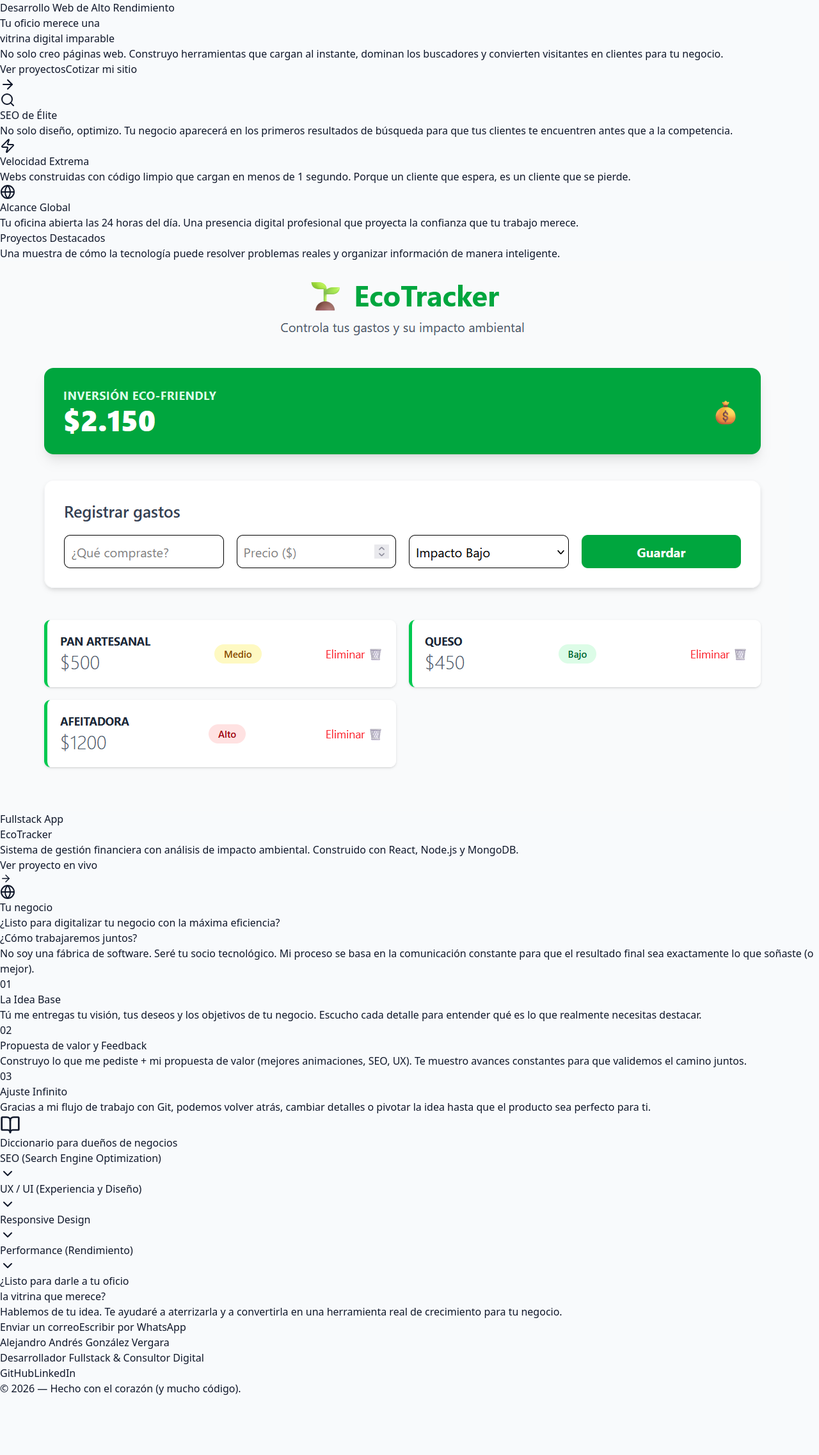
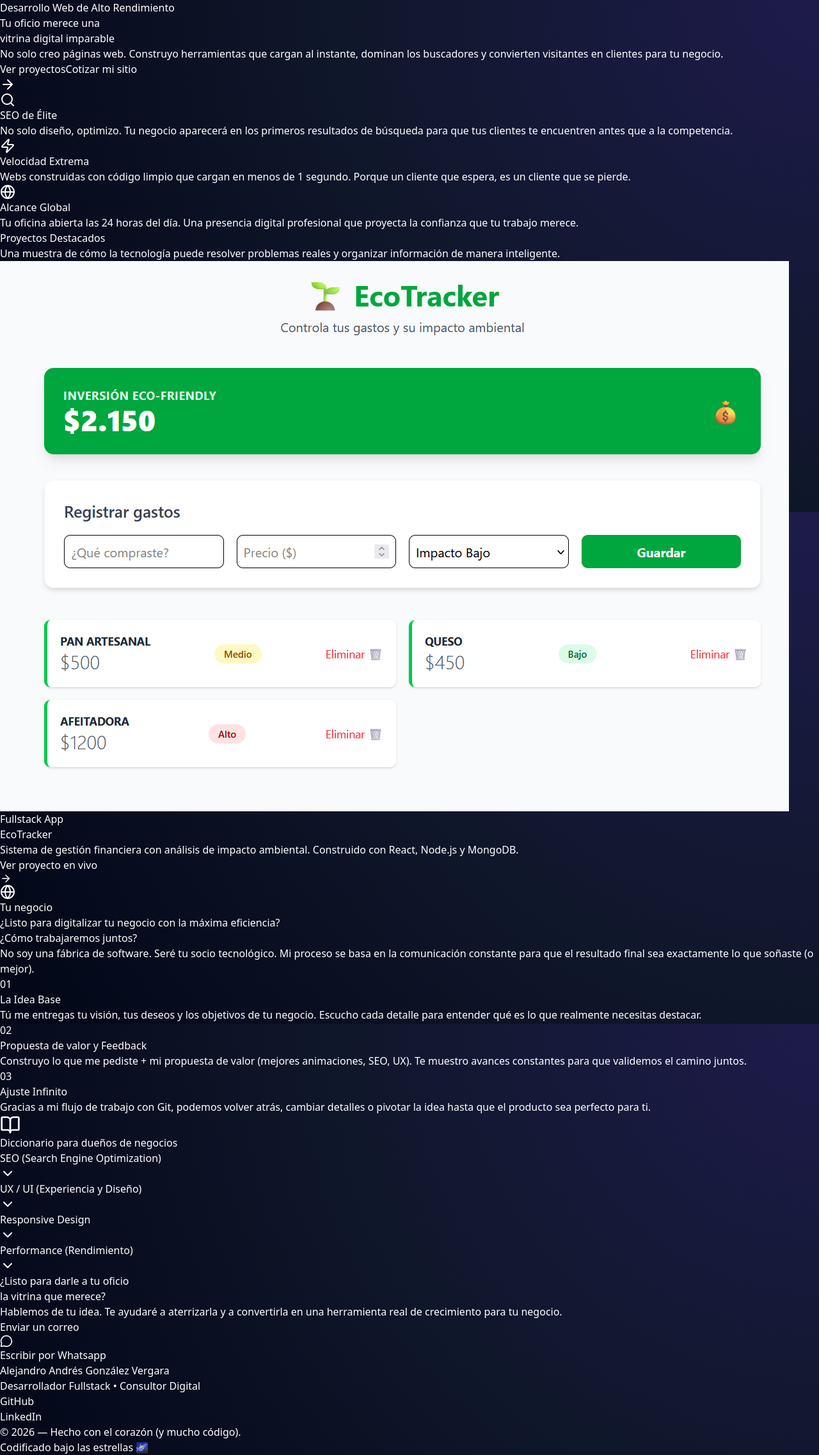
Before and after one commit to aagv2004/mi-portafolio, a React (Vite) app: page / in a window 1280 px wide. Shown: the whole page at 64% size. Before the commit the page ends 2182 px from the top, so only its background shows below. Built offline with nearby package versions, Linux system fonts and the light colour scheme.

Commit message:
Cambios totales al diseño de la página

```diff
--- a/src/App.jsx
+++ b/src/App.jsx
@@ -1,6 +1,6 @@
 /* eslint-disable no-unused-vars */
 import { motion } from "framer-motion";
-import { ArrowRight, Globe, Zap, Search, BookOpen, ChevronDown } from "lucide-react";
+import { ArrowRight, Globe, Zap, Search, BookOpen, ChevronDown, MessageCircle } from "lucide-react";
 import { useState } from "react";
 
 const terminos = [
@@ -22,14 +22,27 @@ const terminos = [
   }
 ];
 
+const Reveal = ({ children }) => {
+  return (
+    <motion.div
+      initial={{ opacity: 0, y: 50 }}
+      whileInView={{ opacity: 1, y: 0 }}
+      viewport={{ amount: 0.2 }}
+      transition={{ duration: 0.6, ease: "easeOut" }}
+    >
+      {children}
+    </motion.div>
+  )
+}
+
 function Glosario() {
   const [abierto, setAbierto] = useState(null);
   return (
-    <section className="py-24 bg-white">
+    <section className="py-24 bg-transparent">
       <div className="max-w-4xl mx-auto px-6">
         <div className="flex items-center gap-3 mb-10 justify-center">
           <BookOpen className="text-indigo-600" size={32} />
-          <h2 className="text-3xl font-bold text-slate-900">Diccionario para dueños de negocios</h2>
+          <h2 className="text-3xl font-bold text-white">Diccionario para dueños de negocios</h2>
         </div>
 
         <div className="space-y-4">
@@ -40,9 +53,9 @@ function Glosario() {
             >
               <button
                 onClick={() => setAbierto(abierto === index ? null : index)}
-                className="w-full flex items-center justify-between p-6 text-left hover:bg-slate-50 transition-colors"
+                className="w-full flex items-center justify-between p-6 text-left hover:bg-violet-600/20 transition-colors"
               >
-                <span className="font-bold text-slate-800">{item.titulo}</span>
+                <span className="font-bold text-white">{item.titulo}</span>
                 <ChevronDown
                   className={`text-slate-400 transition-transform ${abierto === index ? 'rotate-180' : ''}`}
                 />
@@ -52,7 +65,7 @@ function Glosario() {
                 <motion.div
                   initial={{ height: 0, opacity: 0 }}
                   animate={{ height: 'auto', opacity: 1 }}
-                  className="px-6 pb-6 text-slate-600 leading-relaxed"
+                  className="px-6 pb-6 text-white leading-relaxed"
                 >
                   {item.definicion}
                 </motion.div>
@@ -67,9 +80,10 @@ function Glosario() {
 
 function App() {
   return (
-    <div className="bg-white min-h-screen font-sans selection:bg-indigo-100">
+    <div className="min-h-screen font-sans selection:bg-indigo-500/3 text-slate-200">
+      <Reveal>
         {/* Hero section */}
-      <section className="relative px-6 pt-20 pb-24 md:pt-32 lg:px-8 max-w-7-xl mx-auto">
+        <section className="relative px-6 pt-20 pb-24 md:pt-32 lg:px-8 max-w-7xl mx-auto">
           <motion.div
           initial={{ opacity: 0, y: 20 }}
           animate={{ opacity: 1, y: 0}}
@@ -80,85 +94,90 @@ function App() {
               Desarrollo Web de Alto Rendimiento
             </span>
 
-          <h1 className="text-5xl md:text-7xl font-extrabold tracking-tight text-slate-900 mb-8">
+            <h1 className="text-5xl md:text-7xl font-extrabold tracking-tight text-white mb-8">
               Tu oficio merece una <br />
               <span className="text-transparent bg-clip-text bg-gradient-to-r from-indigo-600 to-violet-600">
                 vitrina digital imparable
               </span>
             </h1>
 
-          <p className="max-w-2xl mx-auto text-lg mg:text-xl text-slate-600 mb-10 leading-relaxed">
+            <p className="max-w-2xl mx-auto text-lg mg:text-xl text-slate-400 mb-10 leading-relaxed">
               No solo creo páginas web. Construyo herramientas que cargan al instante, dominan los buscadores y convierten visitantes en clientes para tu negocio.
             </p>
 
             <div className="flex flex-col sm:flex-row gap-4 justify-center items-center">
-            <button className="px-8 py-4 bg-indigo-600 text-white rounded-xl font-bold hover:bg-indigo-700 transition-all flex items-center gap-2 group shadow-lg shadow-indigo-200">
+              <button className="px-8 py-4 bg-indigo-600 text-white rounded-xl font-bold hover:bg-indigo-500 transition-all flex items-center gap-2 group shadow-[0_0_20px_rgba(79,70,229,0.4)]">
                 Ver proyectos
                 <ArrowRight className="group-hover:translate-x-1 transition-transform" />
               </button>
-            <button className="px-8 py-4 bg-white text-slate-700 border-2 border-slate-200 rounded-xl font-bold hover:border-indigo-600 transition-all">
+              <button className="px-8 py-4 bg-white/5 text-white border border-white/20 backdrop-blur-sm rounded-xl font-bold hover:bg-white/10 hover:border-white/40 transition-all">
                 Cotizar mi sitio
               </button>
             </div>
           </motion.div>
         </section>
+      </Reveal>
+
 
       {/* Benefits Sections */}
-      <section className="py-20 bg-slate-50">
+      <Reveal>
+        <section className="py-20 bg-transparent">
           <div className="max-w-7xl mx-auto px-6 lg:px-8">
             <div className="grid grid-cols-1 md:grid-cols-3 gap-12">
               {/* Tarjeta 1: SEO */}
 
               <motion.div
-            whileHover={{ y: -10 }}
-            className="p-8 bg-white rounded-3xl shadow-sm border border-slate-100"
+              whileHover={{ y: -10, borderColor: "rgba(99, 102, 241, 0.5)" }}
+              className="p-8 bg-slate-900/40 backdrop-blur-xl border rounded-3xl border-white/10 shadow-[0_20px_50px_rgba(0,0,0,0.3)] transition-all"
               >
-              <div className="w-12 h-12 bg-indigo-100 rounded-2xl flex items-center justify-center mb-6">
-                <Search className="text-indigo-600" />
+                <div className="w-12 h-12 bg-indigo-500/20 rounded-2xl flex items-center justify-center mb-6 border border-indigo-500/30">
+                  <Search className="text-indigo-400" />
                 </div>
-              <h3 className="text-xl font-bold mb-4">SEO de Élite</h3>
-              <p className="text-slate-600 leading-relaxed">
+                <h3 className="text-xl font-bold mb-4 text-white">SEO de Élite</h3>
+                <p className="text-slate-400 leading-relaxed">
                   No solo diseño, optimizo. Tu negocio aparecerá en los primeros resultados de búsqueda para que tus clientes te encuentren antes que a la competencia.
                 </p>
               </motion.div>
 
               {/* Tarjeta 2: Velocidad */}
               <motion.div
-            whileHover={{ y: -10 }}
-            className="p-8 bg-white rounded-3xl shadow-sm border border-slate-100"
+              whileHover={{ y: -10, borderColor: "rgba(99, 102, 241, 0.5)" }}
+              className="p-8 bg-slate-900/40 backdrop-blur-xl border rounded-3xl border-white/10 shadow-[0_20px_50px_rgba(0,0,0,0.3)] transition-all"
               >
-              <div className="w-12 h-12 bg-emerald-100 rounded-2xl flex items-center justify-center mb-6">
+                <div className="w-12 h-12 bg-emerald-100 rounded-2xl flex items-center justify-center mb-6 border border-indigo-500/30">
                   <Zap className="text-emerald-600"/>
                 </div>
-              <h3 className="text-xl font-bold mb-4">Velocidad Extrema</h3>
-              <p className="text-slate-600 leading-relaxed">
+                <h3 className="text-xl font-bold mb-4 text-white">Velocidad Extrema</h3>
+                <p className="text-slate-400 leading-relaxed">
                   Webs construidas con código limpio que cargan en menos de 1 segundo. Porque un cliente que espera, es un cliente que se pierde.
                 </p>
               </motion.div>
 
               {/*  Tarjeta 3: Diseño */}
               <motion.div
-            whileHover={{ y: -10 }}
-            className="p-8 bg-white rounded-3xl shadow-sm border border-slate-100"
+              whileHover={{ y: -10, borderColor: "rgba(99, 102, 241, 0.5)" }}
+              className="p-8 bg-slate-900/40 backdrop-blur-xl border rounded-3xl border-white/10 shadow-[0_20px_50px_rgba(0,0,0,0.3)] transition-all"
               >
-              <div className="w-12 h-12 bg-violet-100 rounded-2xl flex items-center justify-center mb-6">
+                <div className="w-12 h-12 bg-violet-700 rounded-2xl flex items-center justify-center mb-6 border border-indigo-500/30">
                   <Globe classname="text-violet-600" />
                 </div>
-              <h3 className="text-xl font-bold mb-4 ">Alcance Global</h3>
-              <p className="text-slate-600 leading-relaxed">
+                <h3 className="text-xl font-bold mb-4 text-white">Alcance Global</h3>
+                <p className="text-slate-400 leading-relaxed">
                   Tu oficina abierta las 24 horas del día. Una presencia digital profesional que proyecta la confianza que tu trabajo merece.
                 </p>
               </motion.div>
             </div>
           </div>
         </section>
+      </Reveal>
 
       {/* Sección de proyectos */}
-      <section className="py-24 bg-white">
+      <Reveal>
+        <section className="py-24 bg-transparent">
           <div className="max-w-7xl mx-auto px-6 lg:px-8">
             <div className="mb-16">
-            <h2 className="text-3xl font-bold text-slate-900 mb-4">Proyectos Destacados</h2>
-            <p className="text-slate-600 max-w-xl">
+              <h2 className="text-3xl font-bold text-white mb-4">Proyectos Destacados</h2>
+              <p className="text-slate-400 max-w-xl">
                 Una muestra de cómo la tecnología puede resolver problemas reales y organizar información de manera inteligente.
               </p>
             </div>
@@ -216,29 +235,31 @@ function App() {
             </div>
           </div>
         </section>
+      </Reveal>
 
       {/* Metodología de trabajo */}
-      <section className="py-24 bg-slate-50">
+      <Reveal>
+        <section className="py-24 bg-transparent">
           <div className="max-w-7xl mx-auto px-6 lg:px-8">
             <div className="text-center mb-16">
-            <h2 className="text-3xl font-bold text-slate-900 mb-4">¿Cómo trabajaremos juntos?</h2>
-            <p className="text-slate-600 max-w-2xl mx-auto">
+              <h2 className="text-3xl font-bold text-white mb-4">¿Cómo trabajaremos juntos?</h2>
+              <p className="text-slate-400 max-w-2xl mx-auto">
                 No soy una fábrica de software. Seré tu socio tecnológico. Mi proceso se basa en la comunicación constante para que el resultado final sea exactamente lo que soñaste (o mejor).
               </p>
             </div>
 
             <div className="grid grid-cols-1 md:grid-cols-3 gap-8 relative">
               {/* Paso 1 */}
-            <div className="relative p-8 bg-white rounded-3xl shadow-sm border border-slate-100 z-10">
+              <div className="relative p-8 bg-slate-900/40 backdrop-blur-xl border border-white/10 rounded-3xl shadow-2xl z-10">
                 <div className="text-indigo-600 font-bold text-5xl mb-6 opacity-20">01</div>
                 <h3 className="text-xl font-bold mb-3">La Idea Base</h3>
-              <p className="text-slate-600">
+                <p className="text-slate-400">
                   Tú me entregas tu visión, tus deseos y los objetivos de tu negocio. Escucho cada detalle para entender qué es lo que realmente necesitas destacar.
                 </p>
               </div>
 
               {/* Paso 2 */}
-            <div className="relative p-8 bg-indigo-600 rounded-3xl shadow-xl text-white z-10 scale-105">
+              <div className="relative p-8 bg-indigo-600/40 backdrop-blur-xl border border-white/10 rounded-3xl shadow-2xl z-10 scale-105">
                 <div className="text-white font-bold text-5xl mb-6 opacity-20">02</div>
                 <h3 className="text-xl font-bold mb-3">Propuesta de valor y Feedback</h3>
                 <p className="text-indigo-100">
@@ -247,51 +268,57 @@ function App() {
               </div>
 
               {/* Paso 3 */}
-            <div className="relative p-8 bg-white rounded-3xl shadow-sm border border-slate-100 z-10">
+              <div className="relative p-8 bg-slate-900/40 backdrop-blur-xl border border-white/10 rounded-3xl shadow-2xl z-10">
                 <div className="text-indigo-600 font-bold text-5xl mb-6 opacity-20">03</div>
                 <h3 className="text-xl font-bold mb-3">Ajuste Infinito</h3>
-              <p className="text-slate-600">
+                <p className="text-slate-400">
                   Gracias a mi flujo de trabajo con Git, podemos volver atrás, cambiar detalles o pivotar la idea hasta que el producto sea perfecto para ti.
                 </p>
               </div>
             </div>
           </div>
         </section>
+        </Reveal>
 
       {/* Glosario */}
       {Glosario()}
 
       {/*Contacto / CTA Final */}
-      <section className="py-24 px-6">
+      <section className="py-24 px-6 bg-transparent">
         <motion.div
           initial={{ opacity: 0, scale: 0.95 }}
           whileInView={{ opacity: 1, scale: 1 }}
           viewport={{ once: true }}
-          className="max-w-5xl mx-auto bg-indigo-600 rounded-[3rem] p-12 md:p-20 text-center relative overflow-hidden shadow-2xl shadow-indigo-200"
+          className="max-w-5xl mx-auto bg-slate-950/50 backdrop-blur-2xl rounded-[3rem] p-12 md:p-20 text-center relative overflow-hidden border border-white/10 shadow-[0_0_50_rgba(79,70,229,0.2)]"
         >
           {/* Decoración de fondo */}
-          <div className="absolute top-0 left-0 w-full h-full bg-[radial-gradient(circle_at_top_right,_var(--tw-gradient-stops))] from-indigo-500 via-indigo-600 to-indigo-800 opacity-50" />
+          <div className="absolute -top-24 -right-24 w-96 h-96 bg-indigo-600/20 blur-[100px] rounded-full" />
+          <div className="absolute -bottom-24 -left-24 w-96 h-96 bg-violet-600/10 blur-[100px] rounded-full" />
 
           <div className="relative z-10">
-            <h2 className="text-3xl md:text-5xl font-bold text-white mb-6">
-              ¿Listo para darle a tu oficio <br /> la vitrina que merece?
+            <h2 className="text-3xl md:text-5xl font-bold text-white mb-6 tracking-tight">
+              ¿Listo para darle a tu oficio <br />
+              <span className="text-transparent bg-clip-text bg-gradient-to-r from-indigo-400 to-violet-400">
+                la vitrina que merece?
+              </span>
             </h2>
-            <p className="text-indigo-100 text-lg mb-10 max-w-xl mx-auto">
+            <p className="text-slate-400 text-lg mb-10 max-w-xl mx-auto leading-relaxed">
               Hablemos de tu idea. Te ayudaré a aterrizarla y a convertirla en una herramienta real de crecimiento para tu negocio.
             </p>
             <div className="flex flex-col sm:flex-row gap-4 justify-center">
               <a
                 href="mailto:tuemail@ejemplo.com"
-                className="px-8 py-4 bg-white text-indigo-600 rounded-2xl font-bold hover:bg-indigo-50 transition-all shadow-lg"
+                className="px-8 py-4 bg-white text-indigo-600 rounded-2xl font-bold hover:bg-indigo-500 hover:text-white transition-all shadow-[0_0_20px_rgba(79,70,229,0.4)] hover:scale-105 active:scale-95"
               >
                 Enviar un correo
               </a>
               <a
-                href="https://wa.me/tu-numero-aqui"
+                href="https://wa.me/+56961917708"
                 target="_blank"
-                className="px-8 py-4 bg-indigo-500 text-white border border-indigo-400 rounded-2xl font-bold hover:bg-indigo-400 transition-all shadow-lg"
+                className="px-8 py-4 bg-white/5 text-white border border-white/10 rounded-2xl font-bold hover:bg-white/10 transition-all backdrop-blur-md flex"
               >
-                Escribir por WhatsApp
+                <MessageCircle size={20} className="text-emerald-400 group-hover:scale-110 transition-transform"/>
+                <p className="pl-2">Escribir por <span className="text-emerald-400">Whatsapp</span></p>
               </a>
             </div>
           </div>
@@ -299,21 +326,33 @@ function App() {
       </section>
 
       {/* Footer */}
-      <footer className="py-12 border-t border-slate-100 bg-white">
-        <div className="max-w-7xl mx-auto px-6 flex flex-col md:flex-row justify-between items-center gap-6">
+      <footer className="py-12 border-t border-white/5 bg-transparent relative overflow-hidden">
+      <div className="absolute top-0 left-1/2 -translate-x-1/2 w-1/2 h-px bg-gradient-to-r from-transparent via-indigo-500/50 to-transparent" />
+        <div className="max-w-7xl mx-auto px-6 flex flex-col md:flex-row justify-between items-center gap-8 relative z-10">
           <div className="flex flex-col items-center md:items-start">
-            <span className="text-xl font-bold text-slate-900">Alejandro Andrés González Vergara</span>
-            <p className="text-slate-500 text-sm mt-1">Desarrollador Fullstack & Consultor Digital</p>
+            <span className="text-xl font-bold text-white tracking-tight">Alejandro Andrés González Vergara</span>
+            <p className="text-slate-500 text-sm mt-1 font-medium">Desarrollador Fullstack <span className="text-indigo-500/50 mx-1">•</span> Consultor Digital</p>
           </div>
 
-          <div className="flex gap-8 text-slate-400">
-            <a href="https://github.com/aagv2004" target="_blank" className="hover:text-indigo-600 transition-colors font-medium">GitHub</a>
-            <a href="https://www.linkedin.com/in/alejandro-gonzáxlez-vergara-69216b277/" target="_blank" className="hover:text-indigo-600 transition-colors font-medium">LinkedIn</a>
+          <div className="flex gap-8">
+            <a href="https://github.com/aagv2004" target="_blank" className="text-slate-400 hover:text-white transition-colors text-sm font-semibold flex items-center gap-2 group">
+              <div className="w-1 h-1 bg-indigo-500 rounded-full opacity-0 group-hover:opacity-100 transition-opacity" />
+              GitHub
+            </a>
+            <a href="https://www.linkedin.com/in/alejandro-gonzáxlez-vergara-69216b277/" target="_blank" className="text-slate-400 hover:text-white transition-colors text-sm font-semibold flex items-center gap-2 group">
+              <div className="w-1 h-1 bg-indigo-500 rounded-full opacity-0 group-hover:opacity-100 transition-opacity" />
+              LinkedIn
+            </a>
           </div>
 
-          <p className="text-slate-400 text-xs">
+          <div className="text-center md:text-right">
+            <p className="text-slate-500 text-xs tracking-widest uppercase">
               © {new Date().getFullYear()} — Hecho con el corazón (y mucho código).
             </p>
+            <p className="text-[10px] text-slate-600 mt-1 italic">
+              Codificado bajo las estrellas 🌌
+            </p>
+          </div>
         </div>
       </footer>
 
--- a/src/index.css
+++ b/src/index.css
@@ -2,7 +2,28 @@
 @tailwind components;
 @tailwind utilities;
 
+:root {
+  /* Gris un poco más oscuro para los puntos */
+  --dot-color: #cdb5e1;
+}
+
 body {
-  @apply bg-slate-50 text-slate-900;
-  overflow-x: hidden;
+  margin: 0;
+  padding: 0;
+  /* Fondo estilo espacio profundo */
+  background: radial-gradient(circle at top right, #1e1b4b, #0f172a, #020617);
+  background-attachment: fixed;
+  min-height: 100vh;
+  color: white;
 }
+
+/* Opcional: añade esto para crear "estrellas" sutiles con el patrón de puntos */
+body::before {
+  content: "";
+  position: fixed;
+  inset: 0;
+  background-image: radial-gradient(white 0.5px, transparent 0.5px);
+  background-size: 50px 50px;
+  opacity: 0.15;
+  pointer-events: none;
+}
```
Lines whose indentation alone changed are shown as unchanged.
